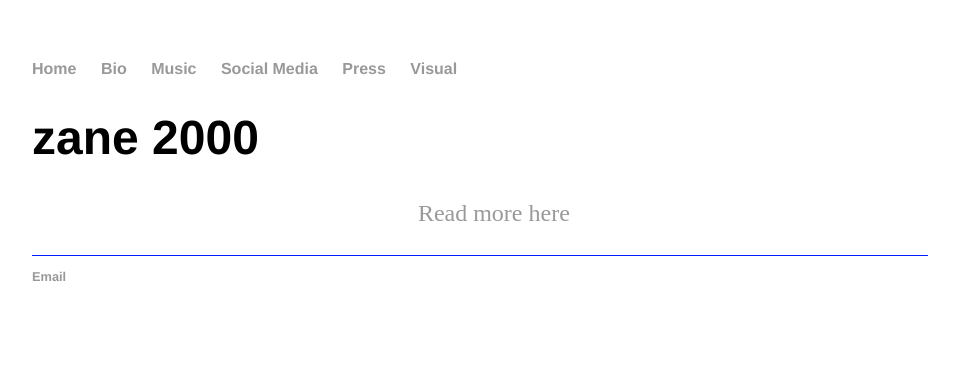
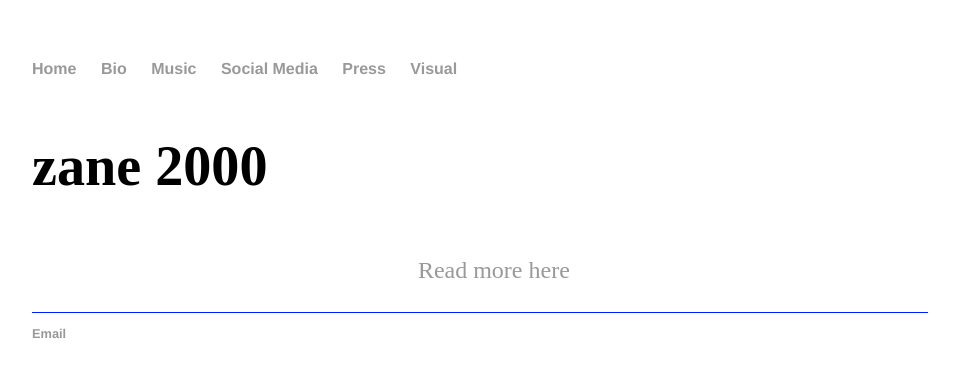
Before and after one commit to officialzane2000/officialzane2000.github.io, a Jekyll site: the page built from index.html, in a window 1280 px wide. Shown: the top 377 px of the page, without its empty margins (160-1119 px from the left). Built offline with Jekyll 4.4.1, drawn with Linux system fonts in a browser that asks for light colours.

Commit message:
Update index.html

```diff
--- a/index.html
+++ b/index.html
@@ -2,7 +2,9 @@
 layout: default
 title: zane 2000
 ---
+<font face = "Avenir" size = "20">
+  <h3>zane 2000</h3></font>
 <div class="blurb">
-	<h1>zane 2000</h1>
+	<a href="images/zane-round-banner.png"></a>
 	<p>electronic music composer. otautahi, nz <a href="/bio">Read more here</a></p>
 </div><!-- /.blurb -->
```
